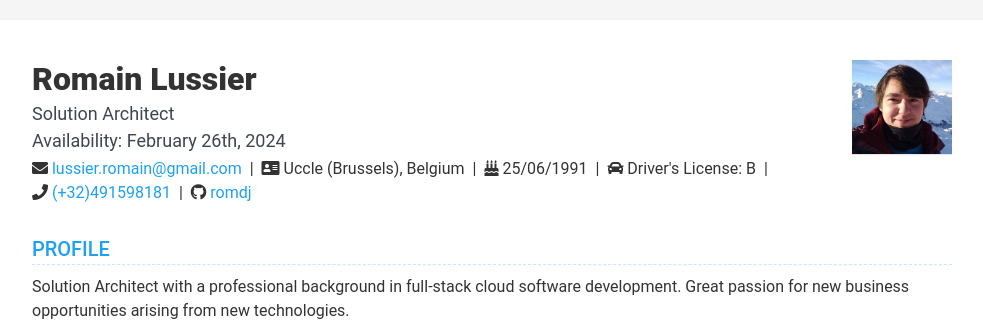
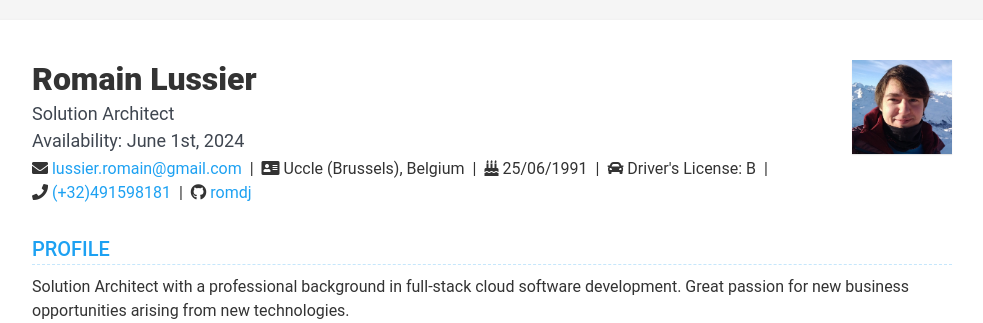
Before and after one commit to romdj/romdj.github.io, a Jekyll site: the page built from index.html, in a window 1280 px wide and 900 px high. Shown: the top 323 px of the window, without its empty margins (148-1131 px from the left). Built offline with Jekyll 4.4.1, drawn with Linux system fonts in a browser that asks for light colours; nearby versions of some CDN libraries.

Commit message:
updated availability

```diff
--- a/_data/data.yml
+++ b/_data/data.yml
@@ -1,7 +1,7 @@
 intro:
   name: Romain Lussier
   title: Solution Architect
-  availability: 'February 26th, 2024'
+  availability: 'June 1st, 2024'
   contractType: freelance
   vatNumber: BE1003780744
   avatar:
```
